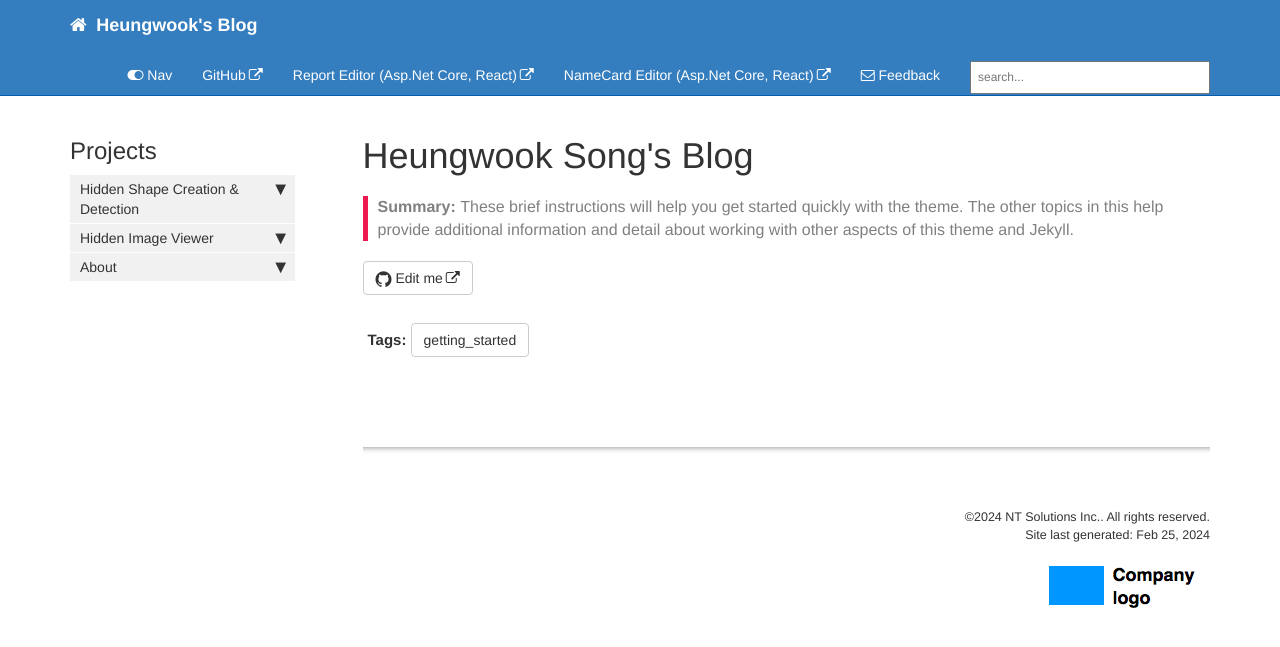
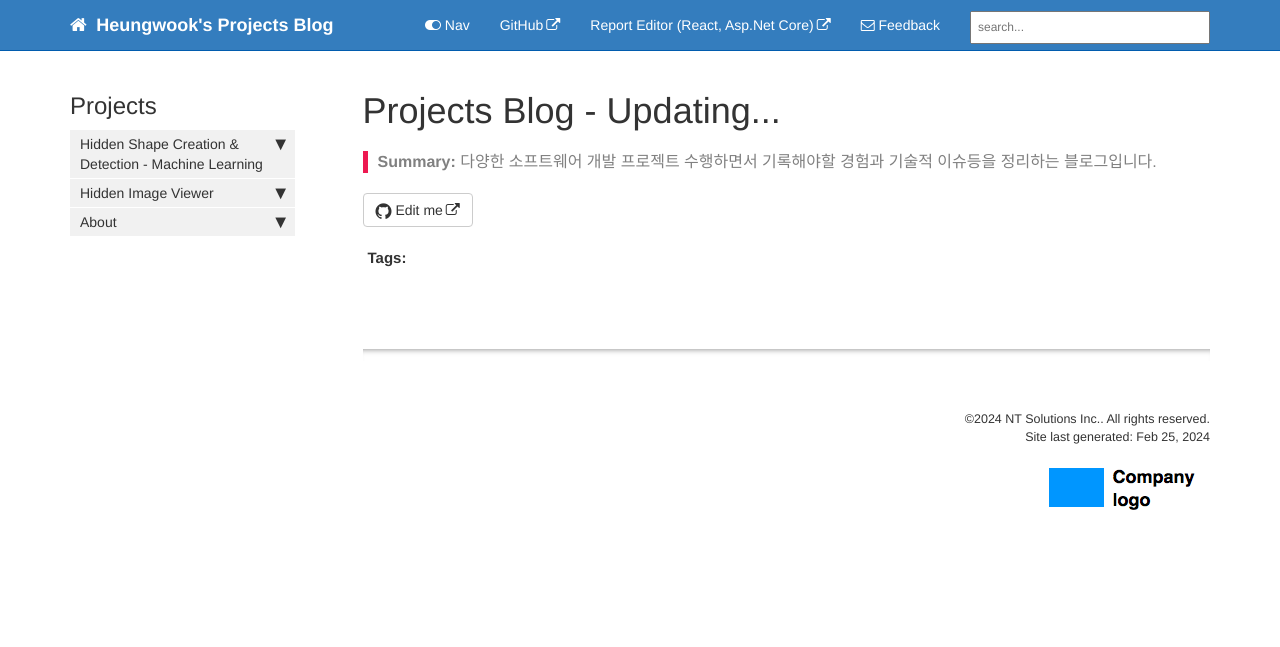
Before and after one commit to heungwook/heungwook.github.io, a Jekyll site: the page built from index_kr.md, in a window 1280 px wide. Shown: the top 647 px of the page. Built offline with Jekyll 4.4.1, drawn with Linux system fonts in a browser that asks for light colours; comment, search, counter and statistics services are not loaded.

Commit message:
202402260705

```diff
--- a/_config.yml
+++ b/_config.yml
@@ -3,10 +3,10 @@ repository: heungwook/heungwook.github.io
 output: web
 # this property is useful for conditional filtering of content that is separate from the PDF.
 
-topnav_title: Heungwook's Blog
+topnav_title: Heungwook's Projects Blog
 # this appears on the top navigation bar next to the home button
 
-site_title: Heungwook's Blog
+site_title: Heungwook's Projects Blog
 # this appears in the html browser tab for the site title (seen mostly by search engines, not users)
 
 company_name: NT Solutions Inc.
@@ -33,7 +33,7 @@ exclude:
   - vendor
 # these are the files and directories that jekyll will exclude from the build
 
-feedback_subject_line: Heungwook's Blog
+feedback_subject_line: Heungwook's Projects Blog
 
 feedback_email: heungwook@gmail.com
 # used as a contact email for the Feedback link in the top navigation bar
--- a/_data/sidebars/mydoc_sidebar.yml
+++ b/_data/sidebars/mydoc_sidebar.yml
@@ -6,7 +6,7 @@ entries:
   version:
   folders:
 
-  - title: Hidden Shape Creation & Detection
+  - title: Hidden Shape Creation & Detection - Machine Learning
     output: web, pdf
     folderitems:
 
@@ -19,7 +19,7 @@ entries:
       url: /doc202301_02.html
       output: web, pdf
 
-    - title: Shape Designer .NET Core WPF
+    - title: Shape Designer .NET 8 + WPF
       url: /doc202301_03.html
       output: web, pdf
 
--- a/_data/topnav.yml
+++ b/_data/topnav.yml
@@ -5,9 +5,7 @@ topnav:
   items:
     - title: GitHub
       external_url: https://github.com/heungwook
-    - title: Report Editor (Asp.Net Core, React)
+    - title: Report Editor (React, Asp.Net Core)
       external_url: https://report.oryonsoft.com/
-    - title: NameCard Editor (Asp.Net Core, React)
-      external_url: https://report.oryonsoft.com/DesignAgitIFrame/Komsco_NameCard01/NameCard.txt
 
 # Copyright 2024 H. Song
--- a/index.md
+++ b/index.md
@@ -1,12 +1,16 @@
 ---
-title: "Heungwook Song's Blog"
+title: "Projects Blog - Updating..."
 keywords: homepage
 tags: [getting_started]
 sidebar: mydoc_sidebar
 permalink: index.html
-summary: These brief instructions will help you get started quickly with the theme. The other topics in this help provide additional information and detail about working with other aspects of this theme and Jekyll.
+summary: Blog for documenting experiences and technical issues encountered while undertaking various software development projects.
 ---
 
 
 
+
+
+
+
 {% include links.html %}
--- /dev/null
+++ b/index_kr.md
@@ -0,0 +1,12 @@
+---
+title: "Projects Blog - Updating..."
+keywords: homepage
+tags: []
+sidebar: mydoc_sidebar
+permalink: index.html
+summary: 다양한 소프트웨어 개발 프로젝트 수행하면서 기록해야할 경험과 기술적 이슈등을 정리하는 블로그입니다.
+---
+
+
+
+{% include links.html %}
```
Also changed, not shown: pages/doc2023/doc202301_03.md (added, +21 -0 lines), pages/doc2023/doc202301_03_kr.md (added, +23 -0 lines).
